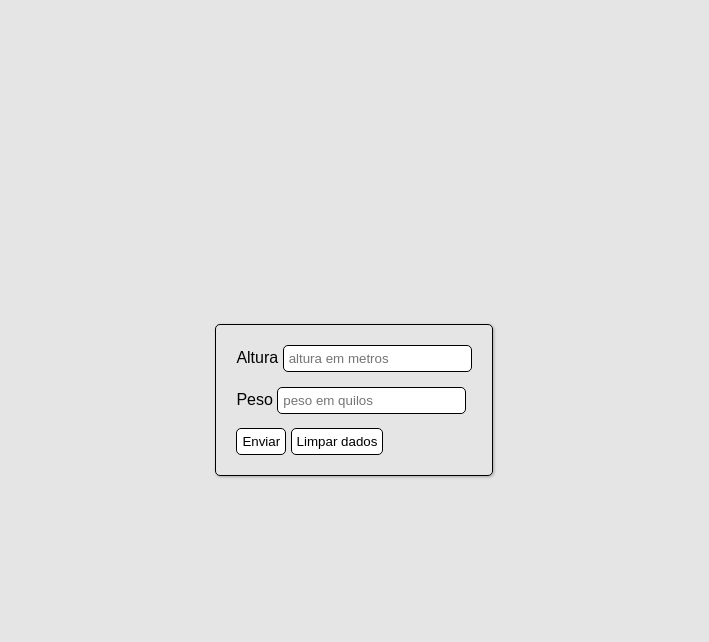
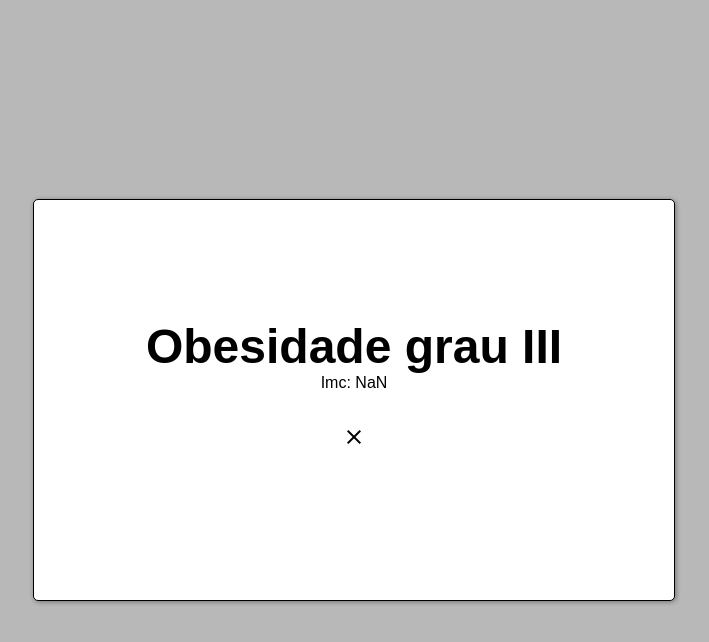
Before and after one commit to pedro-makoski/calculadora-imc, a plain HTML site: page index.html in a window 1280 px wide. Both pictures are taken after a click on the button "Enviar". Shown: the whole page, without its empty margins (286-995 px from the left). Drawn offline with nearby package versions, Linux system fonts and the light colour scheme.

Commit message:
finalização do principal

```diff
--- a/estilos/style.css
+++ b/estilos/style.css
@@ -6,6 +6,7 @@
 }
 
 body {
+    position: relative;
     display: flex;
     align-items: center;
     justify-content: center ;
@@ -23,11 +24,64 @@ main {
     box-shadow: 1px 1px 3px rgba(0, 0, 0, 0.281);
 }
 
+h1 {
+    margin-bottom: 20px;
+}
+
+dialog::backdrop {
+    background-color: rgba(0, 0, 0, 0.196);
+}
+
+dialog {
+    width: 95vw;
+    height: 95vh;
+    top: 50%;
+    left: 50%;
+    transform: translate(-50%, -50%);
+    border-radius: 5px;
+    border: 1px solid black;
+
+    display: none;
+    flex-direction: column;
+    align-items: center;
+    justify-content: center;
+    box-shadow: 1px 1px 5px rgba(0, 0, 0, 0.381);
+}
+
+dialog h2 {
+    font-size: 1.5em;
+    text-align: center;
+}
+
+dialog #fechar {
+    display: flex;
+    border: none;
+    background-color: transparent;
+    margin: 20px;
+    border-radius: 50%;
+    padding: 10px;
+    height: 50px;
+    width: 50px;
+    align-items: center;
+    justify-content: center;
+}
+
+dialog #fechar:hover {
+    background-color: rgba(128, 128, 128, 0.162);
+}
+
 section {
     display: flex;
     flex-direction: column;
     justify-content: space-between;
     height: 110px;
+}
+
+section div {
+    display: flex;
+    justify-content: space-between;
+    align-items: center;
+    gap: 10px;
 }
 
 section input, section button{
@@ -40,11 +94,23 @@ section input:focus{
     outline: 0.5px solid black;
 }
 
-section button, section input[type="reset"] {
+section button {
     background-color: white;
+    width: 100%;
 }
 
-section button:hover, section input[type="reset"]:hover {
+section button:hover, section button:focus{
     background-color: black;
     color: white;
 }
+
+@media screen and (min-width: 760px) {
+    dialog {
+        width: 50vw;
+        height: 50vh;
+    }
+
+    dialog h2 {
+        font-size: 3em;
+    }
+}
--- a/index.html
+++ b/index.html
@@ -4,11 +4,22 @@
     <meta charset="UTF-8">
     <meta name="description" content="Calculadora IMC">
     <meta name="viewport" content="width=device-width, initial-scale=1.0">
+    <link rel="stylesheet" href="https://fonts.googleapis.com/css2?family=Material+Symbols+Outlined:opsz,wght,FILL,GRAD@20..48,100..700,0..1,-50..200" />
     <link rel="stylesheet" href="estilos/style.css">
     <title>Calculadora IMC</title>
 </head>
 <body>
     <main>
+        <h1>Calcular IMC</h1>
+        <dialog id="modal">
+            <h2 id="status"></h2>
+            <p id="valor"></p>
+            <button id="fechar">
+                <span class="material-symbols-outlined">
+                    close
+                </span>
+            </button>
+        </dialog>
         <section>
             <div>
                 <label for="altura">Altura</label>
@@ -20,7 +31,6 @@
             </div>
             <div>
                 <button id="enviar">Enviar</button>
-                <input type="reset" value="Limpar dados">
             </div>
         </section>
     </main>
--- a/scripts/script.js
+++ b/scripts/script.js
@@ -1,4 +1,21 @@
 const botao = document.getElementById('enviar')
+const modal = document.getElementById('modal')
+const estatus = document.getElementById('status')
+const valor = document.getElementById('valor')
+const botao_fechar = document.getElementById('fechar')
+
+botao_fechar.onclick = () => {
+    modal.close()
+    modal.style.display = 'none'
+}
+
+function abrirModal(titulo, texto) {
+    modal.showModal()
+    modal.style.display = 'flex'
+
+    estatus.innerHTML = titulo
+    valor.innerHTML = texto
+}
 
 function calcular() {
     const altura = document.getElementById('altura').value
@@ -9,7 +26,7 @@ function calcular() {
     let imc = pessoadoCalculo.imc
     let faixa = pessoadoCalculo.mostrarFaixa()
 
-    alert(`Imc: ${imc}, então: ${faixa}`)
+    abrirModal(faixa, `Imc: ${imc.toFixed(2)}`)
 }
 
 botao.addEventListener('click', calcular)
```
